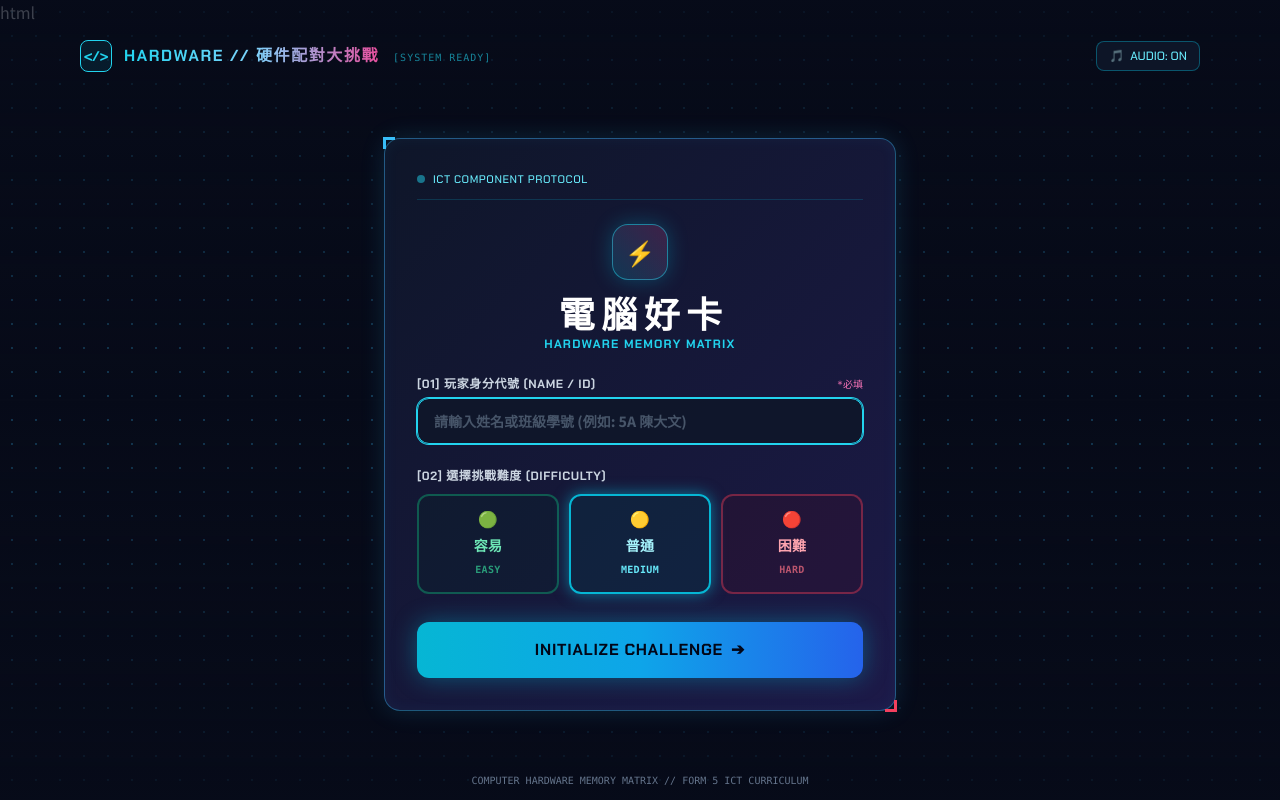
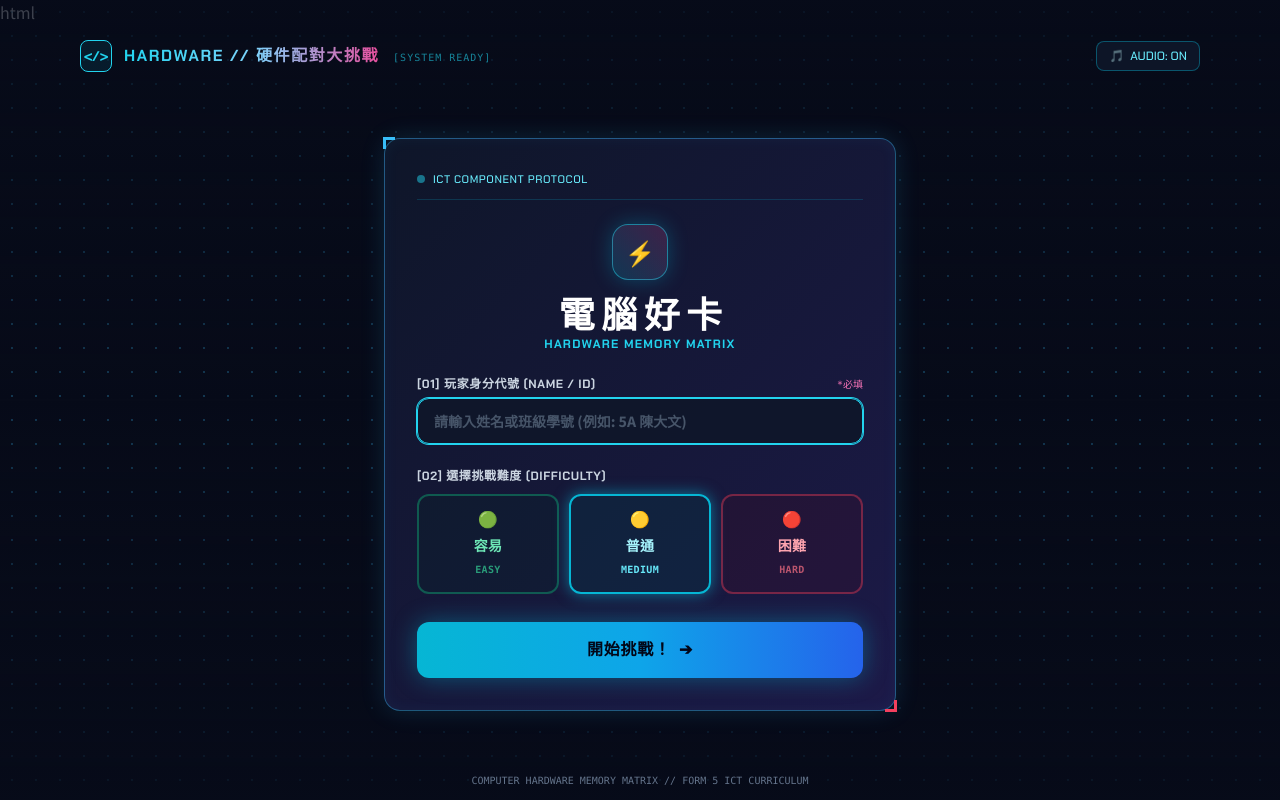
Before and after one commit to cfchan-droid/hardwarecard, a plain HTML site: page index.html in a window 1280 px wide. Drawn offline with nearby package versions, Linux system fonts and the light colour scheme.

Commit message:
Update index.html

```diff
--- a/index.html
+++ b/index.html
@@ -207,7 +207,7 @@ html<!DOCTYPE html>
 
       <!-- Game Launch Button -->
       <button onclick="startGame()" class="w-full py-4 bg-gradient-to-r from-cyan-500 via-sky-500 to-blue-600 hover:from-cyan-400 hover:to-blue-500 text-slate-950 font-black text-base rounded-xl transition shadow-[0_0_25px_rgba(6,182,212,0.4)] tracking-wider flex items-center justify-center gap-2 tech-font">
-        <span>INITIALIZE CHALLENGE</span> ➔
+        <span>開始挑戰！</span> ➔
       </button>
     </div>
 
```
